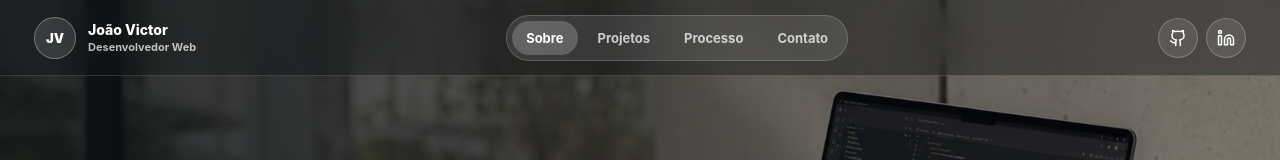
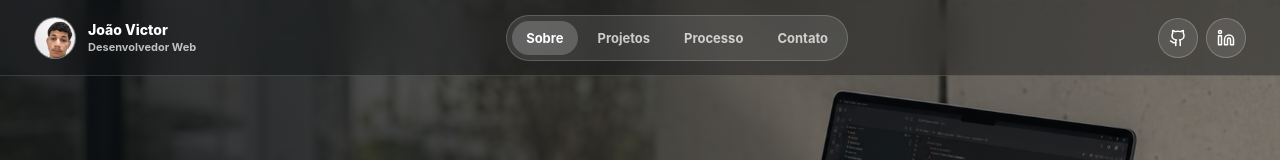
Before and after one commit to Jvzin-dark/joao-victor-portfolio, a React (Vite) app: page / in a window 1280 px wide. Shown: the top 160 px of the page. Built offline with nearby package versions, Linux system fonts and the light colour scheme.

Commit message:
Add profile photo to header

```diff
--- a/src/components/Header.jsx
+++ b/src/components/Header.jsx
@@ -5,7 +5,9 @@ export default function Header({ activeSection, menuOpen, onCloseMenu, onToggleM
   return (
     <header className="siteHeader">
       <a className="brand" href="#top" aria-label={`${profile.name} - início`} onClick={onCloseMenu}>
-        <span className="brandMark">JV</span>
+        <span className="brandMark">
+          <img src={profile.avatar} alt="" />
+        </span>
         <span>
           <strong>{profile.name}</strong>
           <small>{profile.role}</small>
--- a/src/data/portfolio.js
+++ b/src/data/portfolio.js
@@ -3,6 +3,7 @@ export const profile = {
   role: "Desenvolvedor Web",
   location: "Brasil",
   email: "contato@joaovictor.dev",
+  avatar: "/assets/profile-photo.jpg",
   github: "https://github.com/Jvzin-dark",
   linkedin: "https://www.linkedin.com/in/joão-victor-813583266",
 };
--- a/src/styles.css
+++ b/src/styles.css
@@ -93,11 +93,20 @@ a {
   height: 42px;
   display: grid;
   place-items: center;
+  overflow: hidden;
   border: 1px solid rgba(255, 255, 255, 0.32);
   border-radius: 50%;
   background: rgba(255, 255, 255, 0.12);
   font-size: 13px;
   font-weight: 900;
+}
+
+.brandMark img {
+  width: 100%;
+  height: 100%;
+  display: block;
+  object-fit: cover;
+  object-position: center 38%;
 }
 
 .brand strong,
```
Also changed, not shown: public/assets/profile-photo.jpg (added).
